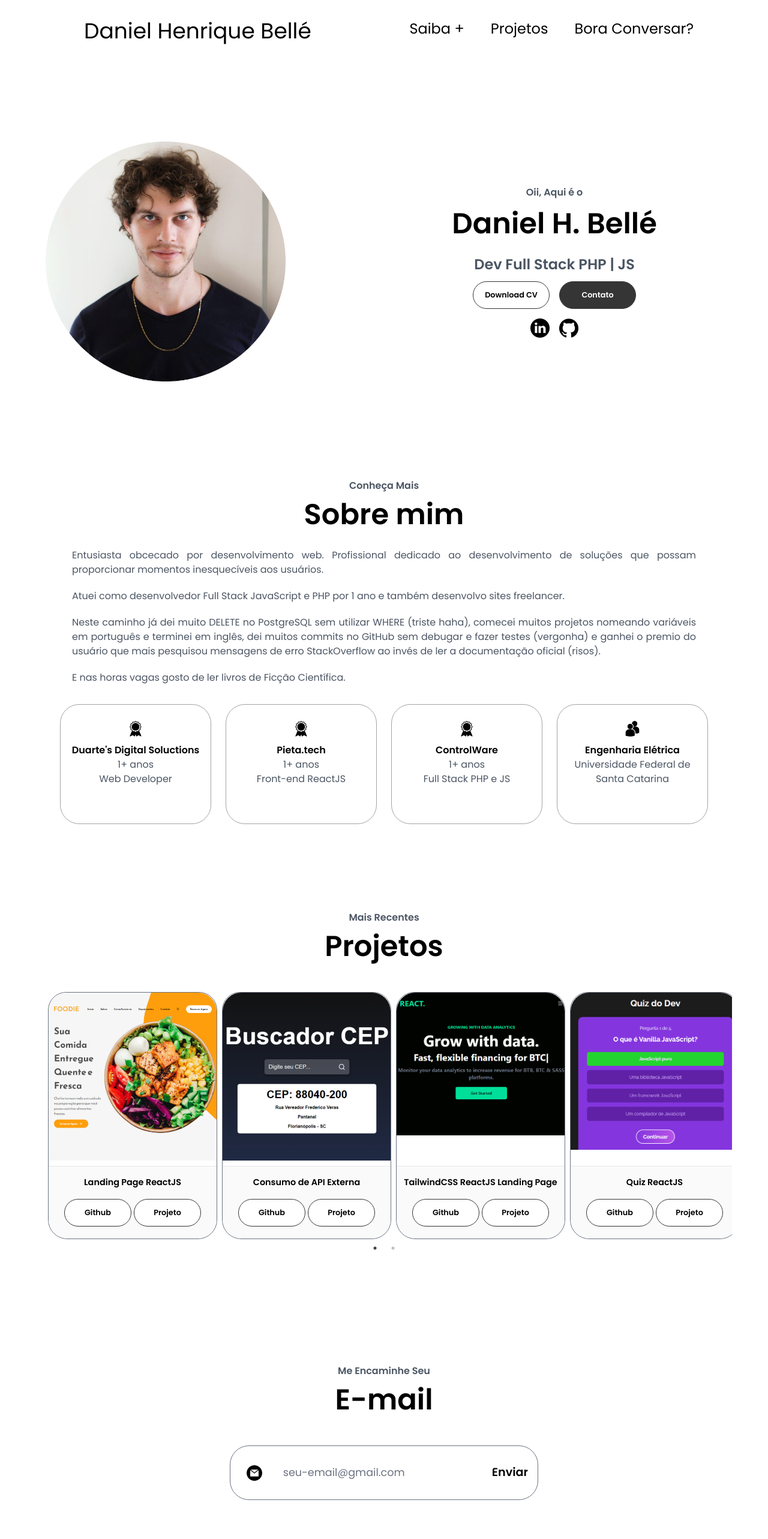
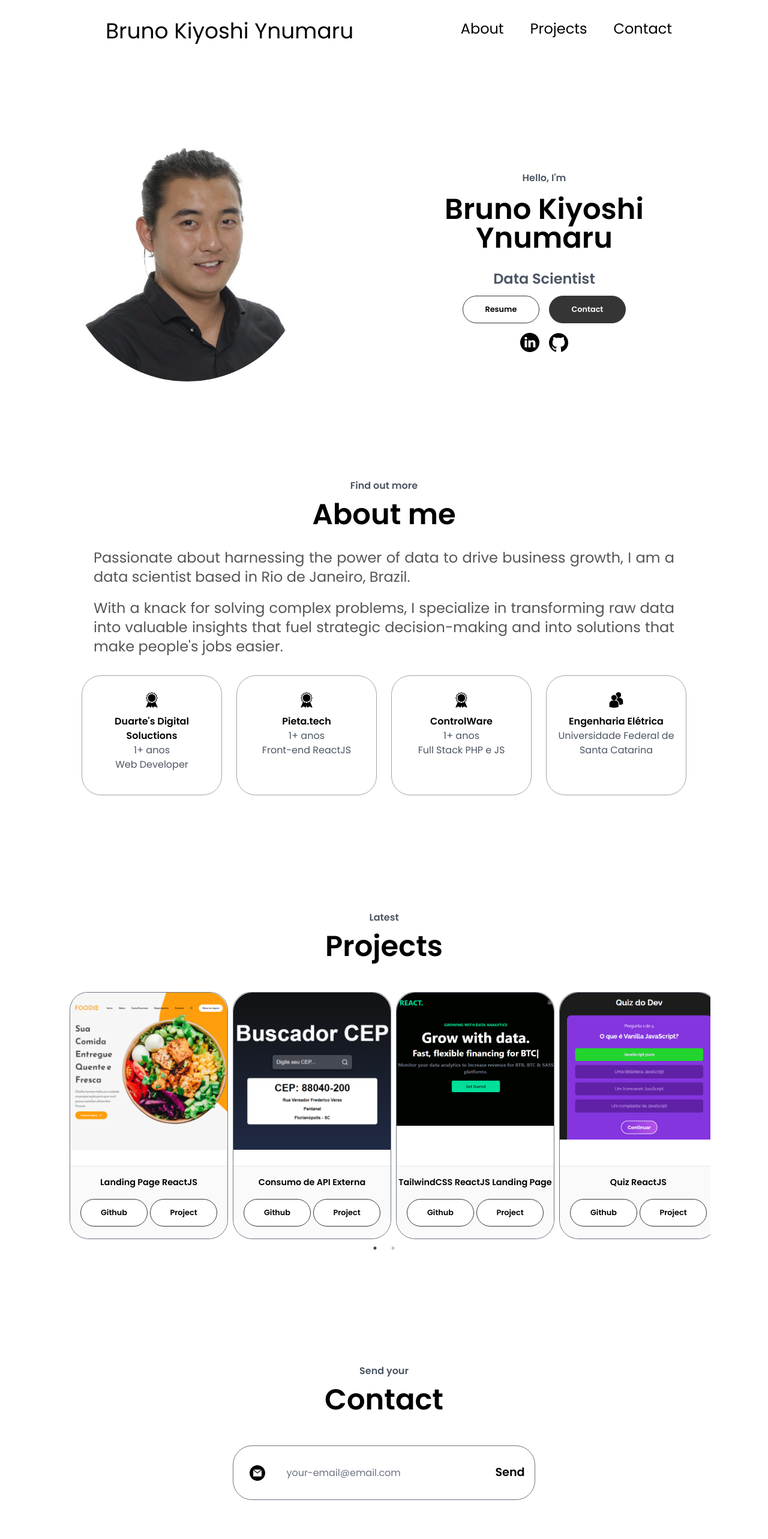
Before and after one commit to danielbelle/portfolio-bruno, a React (Create React App) app: page / in a window 1280 px wide. Shown: the top 2566 px of the page at 60% size. Built offline with nearby package versions, Linux system fonts and the light colour scheme.

Commit message:
v1.1 - translate, addin photos, fixing fonts

```diff
--- a/src/App.jsx
+++ b/src/App.jsx
@@ -1,4 +1,4 @@
-//import './App.css';
+import './App.css';
 import About from './Components/About';
 import Nav from './Components/Nav';
 import Profile from './Components/Profile'
--- a/src/Components/About.jsx
+++ b/src/Components/About.jsx
@@ -9,33 +9,22 @@ function About() {
       className="justify-between items-center max-w-[1160px] m-auto relative min-h-[1060px] sm:min-h-[750px] h-[80vh] pt-[30px] pb-[50px]"
     >
       <p className="flex justify-center font-[600] text-gray-600">
-        Conheça Mais
+        Find out more
       </p>
       <h1 className="flex text-[3rem] font-[800] mb-2 justify-center ">
-        Sobre mim
+        About me
       </h1>
       <div className="about-container">
         <div className="about-details-container mx-10">
           <div className="text-gray-600">
-            <p className="text-justify m-[20px]">
-              Entusiasta obcecado por desenvolvimento web. Profissional dedicado
-              ao desenvolvimento de soluções que possam proporcionar momentos
-              inesquecíveis aos usuários.
+            <p className="text-justify m-[20px] md:text-2xl">
+              Passionate about harnessing the power of data to drive business
+              growth, I am a data scientist based in Rio de Janeiro, Brazil.
             </p>
-            <p className="text-justify m-[20px]">
-              Atuei como desenvolvedor Full Stack JavaScript e PHP por 1 ano e
-              também desenvolvo sites freelancer.
-            </p>
-            <p className="text-justify m-[20px]">
-              Neste caminho já dei muito DELETE no PostgreSQL sem utilizar WHERE
-              (triste haha), comecei muitos projetos nomeando variáveis em
-              português e terminei em inglês, dei muitos commits no GitHub sem
-              debugar e fazer testes (vergonha) e ganhei o premio do usuário que
-              mais pesquisou mensagens de erro StackOverflow ao invés de ler a
-              documentação oficial (risos).
-            </p>
-            <p className="text-justify m-[20px]">
-              E nas horas vagas gosto de ler livros de Ficção Científica.
+            <p className="text-justify m-[20px] md:text-2xl">
+              With a knack for solving complex problems, I specialize in
+              transforming raw data into valuable insights that fuel strategic
+              decision-making and into solutions that make people's jobs easier.
             </p>
           </div>
           <div className="flex justify-between md:gap-[1.5rem] mb-[2rem] mt-[2rem] gap-2">
@@ -43,7 +32,7 @@ function About() {
               <div className="p-[1rem] flex-1 bg-white rounded-[32px] mb-5 md:h-[180px] h-[160px] lg:h-[200px] border-solid border-[0.1rem] border-[#a3a3a3]">
                 <img
                   src={Experience}
-                  alt="Ícone de experiência"
+                  alt="experience icon"
                   className="h-[2rem] mx-auto my-2"
                 />
                 <h3 className="font-bold">Duarte's Digital Soluctions</h3>
@@ -55,7 +44,7 @@ function About() {
               <div className="p-[1rem] flex-1 bg-white rounded-[32px] border-solid lg:h-[200px] md:h-[180px] h-[160px] border-[0.1rem] border-[#a3a3a3] max-w-[350px]">
                 <img
                   src={Experience}
-                  alt="Ícone de experiência"
+                  alt="experience icon"
                   className="h-[2rem] mx-auto my-2"
                 />
                 <h3 className="font-bold">Pieta.tech</h3>
@@ -69,7 +58,7 @@ function About() {
               <div className="p-[1rem] flex-1 bg-white rounded-[32px] mb-5 lg:h-[200px] md:h-[180px] h-[160px] border-solid border-[0.1rem] border-[#a3a3a3] m-auto">
                 <img
                   src={Experience}
-                  alt="Ícone de experiência"
+                  alt="experience icon"
                   className="h-[2rem] mx-auto my-2"
                 />
                 <h3 className="font-bold">ControlWare</h3>
@@ -81,7 +70,7 @@ function About() {
               <div className="p-[1rem] flex-1 bg-white rounded-[32px] lg:h-[200px] md:h-[180px] h-[160px] border-solid border-[0.1rem] border-[#a3a3a3]">
                 <img
                   src={Education}
-                  alt="Ícone de educação"
+                  alt="graduation icon"
                   className="h-[2rem] mx-auto my-2"
                 />
                 <h3 className="font-bold">Engenharia Elétrica</h3>
--- a/src/Components/Contact.jsx
+++ b/src/Components/Contact.jsx
@@ -10,7 +10,7 @@ function Contact() {
     e.preventDefault();
 
     if (input === "") {
-      alert("Preencha um e-mail válido!");
+      alert("Please fill in a valid email address!");
       return;
     }
 
@@ -24,9 +24,7 @@ function Contact() {
         )
         .then(
           (result) => {
-            alert(
-              "Seu e-mail foi recebido, logo estaremos respondendo! Até mais!"
-            );
+            alert("Your email has been received, we will be responding soon!");
           },
           (error) => {
             alert(error.text);
@@ -34,7 +32,7 @@ function Contact() {
         );
       setInput("");
     } catch {
-      alert("Tivemos algum erro no e-mail, favor reencaminhar =(");
+      alert("We had an error in the email, please forward");
       setInput("");
     }
   };
@@ -44,16 +42,16 @@ function Contact() {
       className="flex justify-center flex-col h-[80hv] max-w-[1160px] m-auto relative h-min-[500px] box-border sm:mt-[15rem] md:mt-[7rem] lg:mt-[5rem] pt-[8rem] min-w-[350px]"
     >
       <p className="flex justify-center font-[600] text-gray-600">
-        Me Encaminhe Seu
+        Send your
       </p>
       <h1 className="flex justify-center text-[3rem] font-[600] mb-10">
-        E-mail
+        Contact
       </h1>
       <div className="flex justify-center rounded-[32px] border-solid border-[0.1rem] border-gray-500 sm:m-auto bg-transparent m-5">
         <div className="flex items-center justify-center gap-0 sm:gap-[1rem] m-[1rem]">
           <img
             src={Email}
-            alt="Ícone E-mail"
+            alt="Email icon"
             className="cursor-default h-[2rem] ml-[0.5rem]"
           />
           <form ref={form} onSubmit={sendEmail}>
@@ -63,13 +61,13 @@ function Contact() {
                 name="user_email"
                 value={input}
                 onChange={(e) => setInput(e.target.value)}
-                placeholder="seu-email@gmail.com"
-                className="flex-1 h-[100%] border-none outline-none font-[1rem] sm:font-[1.3rem] px-[1rem] py-[1rem] sm:placeholder:text-[1.1rem] placeholder:text-[0.9rem] placeholder:text-gray-500"
+                placeholder="your-email@email.com"
+                className="flex-1 h-[100%] border-none outline-none font-[1rem] sm:font-[1.3rem] px-[1rem] py-[1rem] sm:placeholder:text-[1rem] placeholder:text-[0.9rem] placeholder:text-gray-500"
               ></input>
               <input
-                className="bg-transparent rounded-[5rem] text-[1rem] sm:text-[1.2rem] cursor-pointer font-[600] text-black transition duration-200 items-center justify-center ml-[1rem]"
+                className="bg-transparent text-[1rem] sm:text-[1.2rem] cursor-pointer font-[600] text-black transition duration-200 items-center justify-center ml-[1rem]"
                 type="submit"
-                value={"Enviar"}
+                value={"Send"}
               />
             </div>
           </form>
--- a/src/Components/Footer.jsx
+++ b/src/Components/Footer.jsx
@@ -18,12 +18,12 @@ function Footer() {
       <ul className="flex mt-4 lg:text-2xl md:text-lg text-[0.78rem] text-nowrap m-auto items-center justify-center ">
         <li className="sm:p-4 p-2 sm:mr-3 hover:underline hover:text-[#b5b5b5] hover:underline-offset-[1rem] cursor-pointer">
           <Link to="nav" spy={true} smooth={true} offset={0} duration={300}>
-            Vamos Para Cima?
+            Home
           </Link>
         </li>
         <li className="sm:p-4 p-2 sm:mr-3 hover:underline hover:text-[#b5b5b5] hover:underline-offset-[1rem] cursor-pointer">
           <Link to="about" spy={true} smooth={true} offset={0} duration={300}>
-            Saiba +
+            About
           </Link>
         </li>
         <li className="sm:p-4 p-2 sm:mr-3 hover:underline hover:text-[#b5b5b5] hover:underline-offset-[1rem] cursor-pointer">
@@ -34,14 +34,13 @@ function Footer() {
             offset={0}
             duration={300}
           >
-            Projetos
+            Projects
           </Link>
         </li>
       </ul>
       <div className="flex items-center text-center justify-center text-[#656565] mt-2 mx-4 text-[8px] sm:text-[14px] text-xs">
         <p>
-          Copyright &#169; {date} Daniel Henrique Bellé. Todos os direitos
-          reservados.
+          Copyright &#169; {date} Bruno Kiyoshi Ynumaru. All Rights Reserved.
         </p>
       </div>
     </div>
--- a/src/Components/Nav.jsx
+++ b/src/Components/Nav.jsx
@@ -15,12 +15,12 @@ function Nav() {
       id="nav"
     >
       <h1 className="w-full lg:text-4xl sm:text-2xl text-1xl text-black m-12 mt-15 p-4 pt-6 text-nowrap">
-        Daniel Henrique Bellé
+        Bruno Kiyoshi Ynumaru
       </h1>
       <ul className="hidden md:flex mt-4 lg:text-2xl text-md  text-nowrap md:mr-5 m-auto ">
         <li className="p-4 mr-3 hover:underline hover:text-[#b5b5b5] hover:underline-offset-[1rem] cursor-pointer">
           <Link to="about" spy={true} smooth={true} offset={0} duration={300}>
-            Saiba +
+            About
           </Link>
         </li>
         <li className="p-4 mr-3 hover:underline hover:text-[#b5b5b5] hover:underline-offset-[1rem] cursor-pointer">
@@ -31,12 +31,12 @@ function Nav() {
             offset={0}
             duration={300}
           >
-            Projetos
+            Projects
           </Link>
         </li>
         <li className="p-4 mr-3 hover:underline hover:text-[#b5b5b5] hover:underline-offset-[1rem] cursor-pointer">
           <Link to="contact" spy={true} smooth={true} offset={0} duration={300}>
-            Bora Conversar?
+            Contact
           </Link>
         </li>
       </ul>
@@ -55,21 +55,34 @@ function Nav() {
         }
       >
         <h1 className="w-full text-2xl text-black text-nowrap m-4">
-          Daniel Bellé
+          Bruno Ynumaru
         </h1>
         <Link to="about" spy={true} smooth={true} offset={0} duration={300}>
-          <li onClick={handleNav}  className="p-4 border-b border-gray-300 cursor-pointer">
-            Saiba +
+          <li
+            onClick={handleNav}
+            className="p-4 border-b border-gray-300 cursor-pointer"
+          >
+            About
           </li>
         </Link>
         <Link to="projects" spy={true} smooth={true} offset={0} duration={300}>
-          <li onClick={handleNav}  className="p-4 border-b border-gray-300 cursor-pointer">
-            Projetos
+          <li
+            onClick={handleNav}
+            className="p-4 border-b border-gray-300 cursor-pointer"
+          >
+            Projects
           </li>
         </Link>
-        <Link onClick={handleNav}  to="contact" spy={true} smooth={true} offset={0} duration={300}>
+        <Link
+          onClick={handleNav}
+          to="contact"
+          spy={true}
+          smooth={true}
+          offset={0}
+          duration={300}
+        >
           <li className="p-4 border-b border-gray-300 cursor-pointer">
-            Bora Conversar?
+            Contact
           </li>
         </Link>
       </ul>
--- a/src/Components/Profile.jsx
+++ b/src/Components/Profile.jsx
@@ -12,46 +12,48 @@ function Profile() {
       className="flex justify-between items-center max-w-[1160px] mx-auto my-[1rem] px-4 relative gap-[4rem] min-h-[400px] h-[80vh] pt-2"
     >
       <div className="md:flex lg:h-[400px] lg:w-[400px] md:h-[320px] md:w-[320px] mx-0 my-auto flex-[0.9] hidden">
-        <img src={ProfilePic} alt="Foto de perfil do Daniel" />
+        <img src={ProfilePic} alt="Profile" />
       </div>
       <div className="flex justify-between flex-col flex-1 content-center self-center mx-0 my-auto">
-        <p className="font-bold text-center text-gray-600">Oii, Aqui é o</p>
-        <h1 className="font-bold text-5xl py-4 text-center">Daniel H. Bellé</h1>
+        <p className="font-bold text-center text-gray-600">Hello, I'm</p>
+        <h1 className="font-bold text-5xl py-4 text-center">
+          Bruno Kiyoshi Ynumaru
+        </h1>
         <p className="text-2xl font-bold text-center text-gray-600 py-3">
-          Dev Full Stack PHP | JS
+          Data Scientist
         </p>
         <div className="flex justify-center gap-[1rem]">
           <a href={Resume} target="_blank" rel="noopener noreferrer">
             <button className="font-[600] text-[0.8rem] ease-in duration-300 p-[0.8rem] w-[8rem] rounded-[32px] border-solid border-[0.1rem] border-[#353535] hover:cursor-pointer hover:bg-[#353535] hover:text-white bg-[#FFF]">
-              Download CV
+              Resume
             </button>
           </a>
           <Link to="contact" spy={true} smooth={true} offset={0} duration={300}>
             <button className="font-[600] text-white ease-in duration-300 p-[0.8rem] w-[8rem] text-[0.8rem]  rounded-[32px] border-solid border-[0.1rem] border-[#353535] hover:cursor-pointer hover:bg-black hover:text-white bg-[#353535]">
-              Contato
+              Contact
             </button>
           </Link>
         </div>
         <div className="flex justify-center mt-[1rem] gap-[1rem]">
           <a
-            href="http://www.linkedin.com/in/danielhenriquebelle/"
+            href="https://www.linkedin.com/in/bkiyoshi/"
             target="_blank"
             rel="noopener noreferrer"
           >
             <img
               src={LinkedIn}
-              alt="Meu perfil do LinkedIn"
+              alt="LinkedIn profile"
               className="cursor-pointer h-[2rem]"
             />
           </a>
           <a
-            href="https://github.com/danielbelle"
+            href="https://github.com/brunokiyoshi"
             target="_blank"
             rel="noopener noreferrer"
           >
             <img
               src={GitHub}
-              alt="Meu perfil do GitHub"
+              alt="GitHub Profile"
               className="cursor-pointer h-[2rem]"
             />
           </a>
--- a/src/Components/Projects.jsx
+++ b/src/Components/Projects.jsx
@@ -106,11 +106,9 @@ function Projects() {
       className="flex justify-center flex-col max-w-[1160px] m-auto relative min-h-[400px] sm:mt-[200px] mt-[300px] md:mt-0"
     >
       <div>
-        <p className="flex justify-center font-[600] text-gray-600">
-          Mais Recentes
-        </p>
+        <p className="flex justify-center font-[600] text-gray-600">Latest</p>
         <h1 className="flex justify-center text-[3rem] font-[600] mb-10">
-          Projetos
+          Projects
         </h1>
         <div className="m-auto items-center">
           <div className="mt-[1rem]">
@@ -124,7 +122,7 @@ function Projects() {
                     <div className="flex items-start min-h-[290px] border-b-[0.1rem] ">
                       <img
                         src={d.img}
-                        alt="Projeto"
+                        alt="project"
                         className="h-[100%] w-[100%] rounded-t-[31px]"
                       />
                     </div>
@@ -148,7 +146,7 @@ function Projects() {
                           rel="noopener noreferrer"
                         >
                           <button className="font-[600] text-[0.8rem] ease-in duration-300 p-[0.8rem] w-[7rem] rounded-[32px] border-solid border-[0.1rem] border-[#353535] hover:cursor-pointer hover:bg-[#353535] hover:text-white bg-[#FFF]">
-                            Projeto
+                            Project
                           </button>
                         </a>
                       </div>
```
Also changed, not shown: src/Assets/profile-pic.jpg (added), src/Assets/profile-pic.png.
